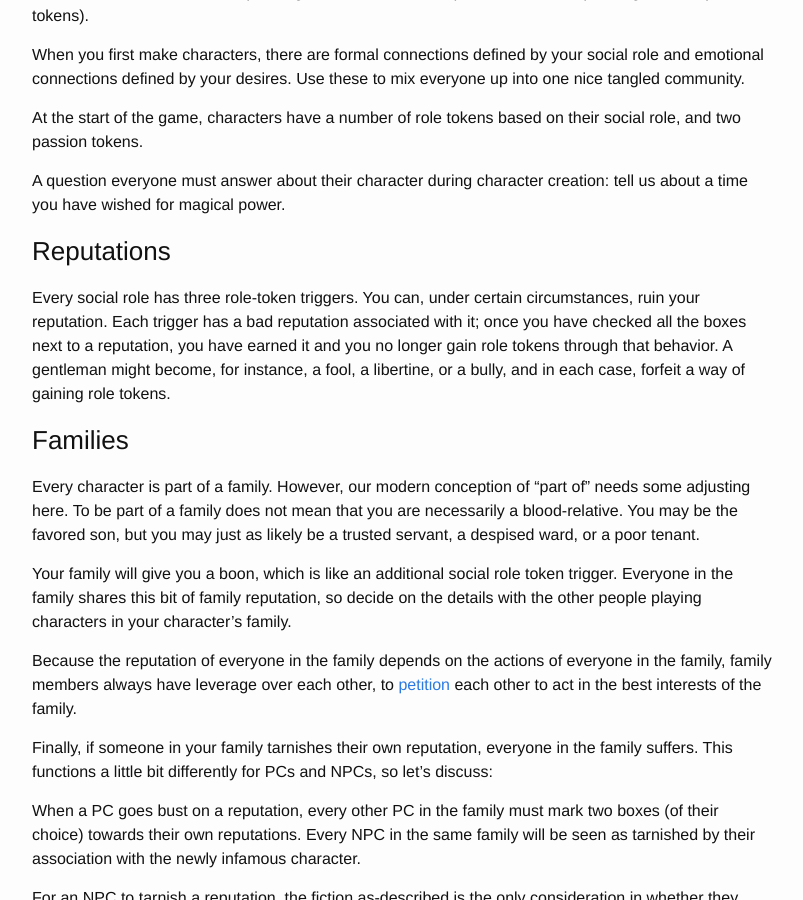
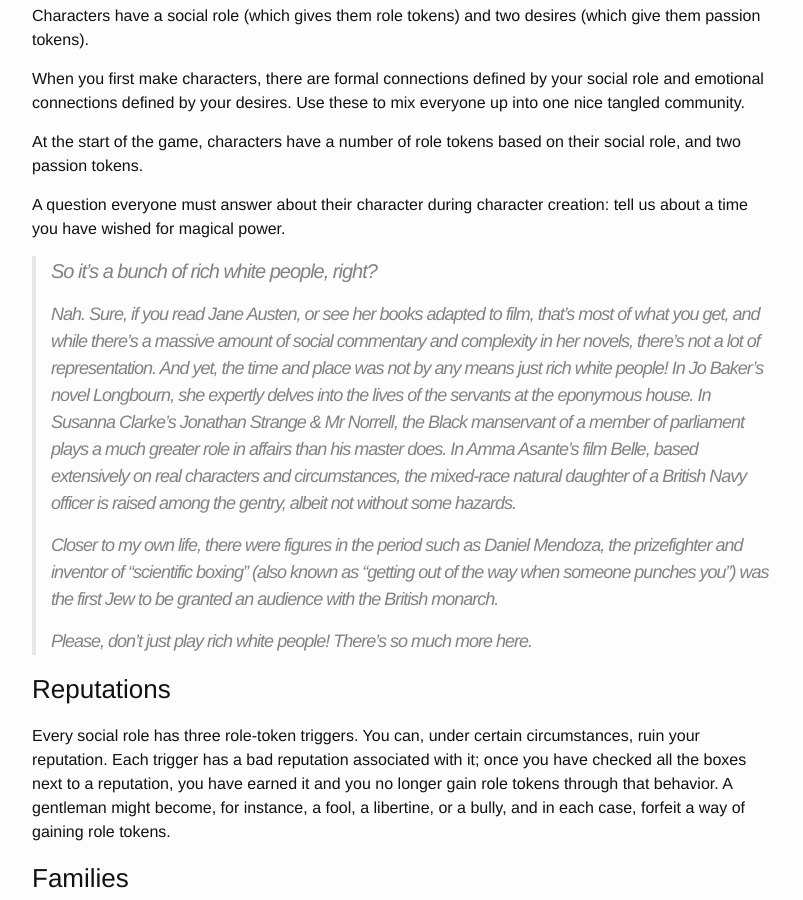
Before and after one commit to wlonk/arcadia, a Jekyll site: the page built from rules/index.md, in a window 1280 px wide and 900 px high, scrolled down 2494 px. Shown: the whole window, without its empty margins (238-1041 px from the left). Built offline with Jekyll 4.4.1, drawn with Linux system fonts in a browser that asks for light colours; some web fonts are replaced; some of the changed text lies outside the part shown.

Commit message:
Add note on diversity.

```diff
--- a/rules/index.md
+++ b/rules/index.md
@@ -51,6 +51,27 @@ their social role, and two passion tokens.
 
 A question everyone must answer about their character during character
 creation: tell us about a time you have wished for magical power.
+
+> #### So it's a bunch of rich white people, right?
+>
+> Nah. Sure, if you read Jane Austen, or see her books adapted to film, that's
+> most of what you get, and while there's a massive amount of social commentary
+> and complexity in her novels, there's not a lot of _representation_. And yet,
+> the time and place was not by any means just rich white people! In Jo Baker's
+> novel _Longbourn_, she expertly delves into the lives of the servants at the
+> eponymous house. In Susanna Clarke's _Jonathan Strange & Mr Norrell_, the
+> Black manservant of a member of parliament plays a much greater role in
+> affairs than his master does. In Amma Asante's film _Belle_, based
+> extensively on real characters and circumstances, the mixed-race natural
+> daughter of a British Navy officer is raised among the gentry, albeit not
+> without some hazards.
+>
+> Closer to my own life, there were figures in the period such as Daniel
+> Mendoza, the prizefighter and inventor of "scientific boxing" (also known as
+> "getting out of the way when someone punches you") was the first Jew to be
+> granted an audience with the British monarch.
+>
+> Please, don't just play rich white people! There's so much more here.
 
 ### Reputations
 
```
